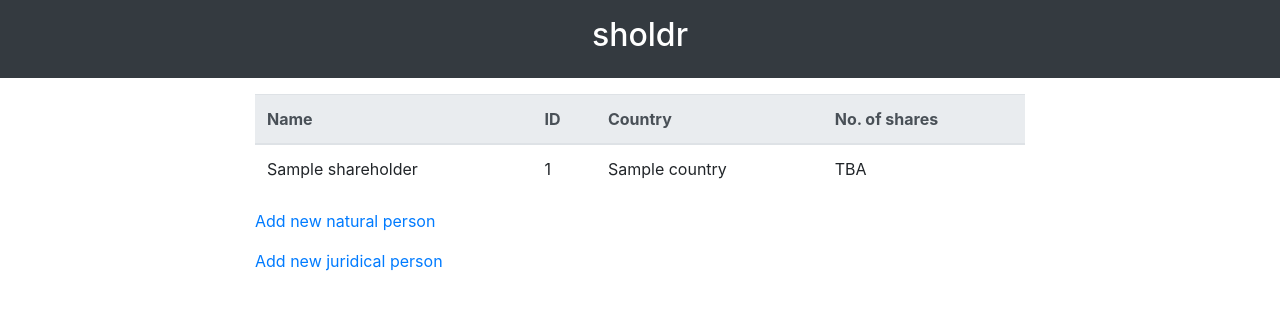
After one commit to jrnn/sholdr, a Flask app: template app/templates/shareholder/list.html in a window 1280 px wide. The commit adds this page. Shown: the top 310 px of the page. Run offline with Flask 2, Linux system fonts and the light colour scheme; the template is opened without the code that fills it: most values are stand-ins (such as "Sample title", 1, 10 or a date in 2020); some libraries are stand-ins or nearby versions.

Commit message:
view for listing shareholders

```diff
--- a/app/static/styles.css
+++ b/app/static/styles.css
@@ -2,14 +2,23 @@
  *  custom global styling
  */
 body {
-    margin : auto;
     margin-bottom : 8rem;
-    max-width : 640px;
+}
+table {
+    cursor : default !important;
 }
 
 /*
  *  custom selectors
  */
+.bg-dark {
+    background-color : #2b2d2f;
+    color : #ffffff;
+    text-align : center;
+}
+.padded {
+    padding : 1rem 0rem;
+}
 
 /*
  *  selectively override Bootstrap default styling
@@ -17,3 +26,6 @@ body {
 * {
     border-radius : 0 !important;
 }
+.container {
+    max-width : 800px !important;
+}
--- a/app/templates/base.html
+++ b/app/templates/base.html
@@ -16,13 +16,15 @@
   </head>
 
   <body>
-    <div class = "container">
-      <h2>
-        sholdr
-      </h2>
-      {% block body %}
-      {% endblock %}
-    </div>
+    <section class = "bg-dark padded">
+      <h2 class = "container">sholdr</h2>
+    </section>
+    <section class = "padded">
+      <div class = "container">
+        {% block content %}
+        {% endblock %}
+      </div>
+    </section>
     <script
       crossorigin = "anonymous"
       integrity = "sha384-q8i/X+965DzO0rT7abK41JStQIAqVgRVzpbzo5smXKp4YfRvH+8abtTE1Pi6jizo"
@@ -38,5 +40,7 @@
       integrity = "sha384-smHYKdLADwkXOn1EmN1qk/HfnUcbVRZyYmZ4qpPea6sjB/pTJ0euyQp0Mk8ck+5T"
       src = "https://stackpath.bootstrapcdn.com/bootstrap/4.1.1/js/bootstrap.min.js"
     ></script>
+    {% block scripts %}
+    {% endblock %}
   </body>
 </html>
--- a/app/templates/shareholder/form.html
+++ b/app/templates/shareholder/form.html
@@ -1,7 +1,7 @@
 {% extends "base.html" %}
 {% from "macros.html" import render_field %}
 
-{% block body %}
+{% block content %}
   <form
     action = "{{ url_for("shareholder.create") }}"
     method = "POST"
--- /dev/null
+++ b/app/templates/shareholder/list.html
@@ -0,0 +1,47 @@
+{% extends "base.html" %}
+
+{% block content %}
+  <table
+    class = "table table-hover"
+    id = "shareholders"
+  >
+    <thead class = "thead-light">
+      <tr>
+        <th>Name</th>
+        <th>ID</th>
+        <th>Country</th>
+        <th>No. of shares</th>
+      </tr>
+    </thead>
+    <tbody>
+    {% for s in shareholders %}
+      <tr id = {{ s.id }}>
+        <td>{{ s.get_name() }}</td>
+        <td>{{ s.get_id() }}</td>
+        <td>{{ s.country }}</td>
+        <td>TBA</td>
+      </tr>
+    {% endfor %}
+    </tbody>
+  </table>
+  <p>
+    <a href = "{{ url_for("shareholder.form") + "?type=natural" }}">
+      Add new natural person
+    </a>
+  </p>
+  <p>
+    <a href = "{{ url_for("shareholder.form") + "?type=juridical" }}">
+      Add new juridical person
+    </a>
+  </p>
+{% endblock %}
+
+{% block scripts %}
+  <script>
+    $(document).ready(function() {
+      $("#shareholders").on("click", "tbody tr", function() {
+        window.location.href = "/shareholder/" + $(this).attr("id");
+      });
+    });
+  </script>
+{% endblock %}
```
Also changed, not shown: app/models/shareholder.py (+12 -0 lines), app/templates/index.html (+11 -7 lines), app/views/shareholder.py (+36 -4 lines).
